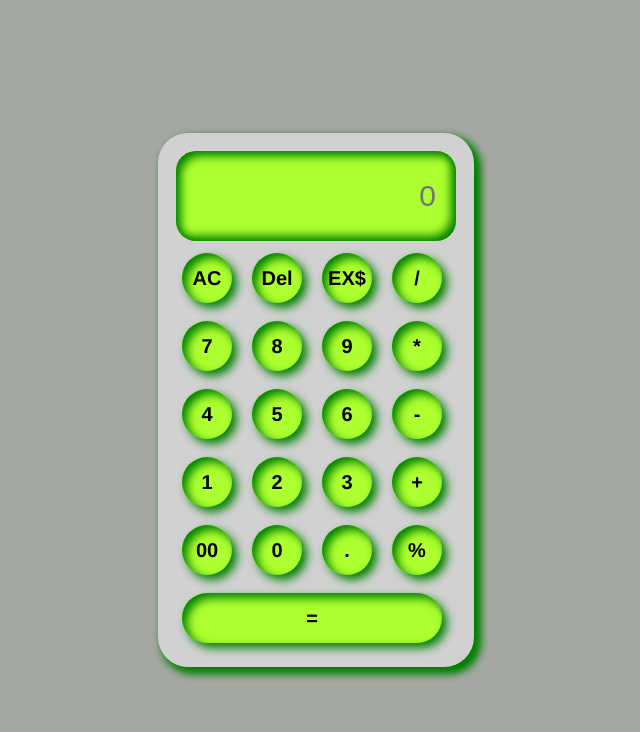
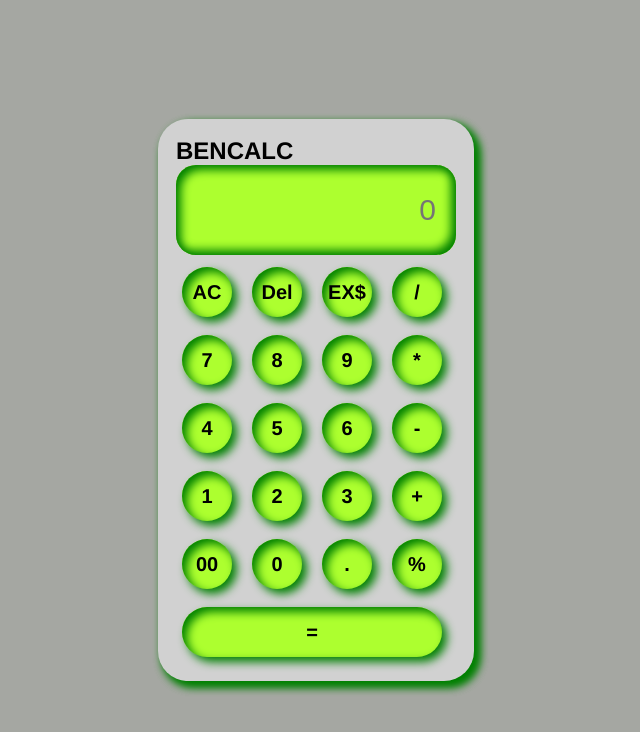
Before and after one commit to benadekunle/Calculator, a plain HTML site: page index.html in a window 1280 px wide. Shown: the whole page, without its empty margins (324-964 px from the left). Drawn offline with Linux system fonts and the light colour scheme.

Commit message:
index.html

```diff
--- a/index.html
+++ b/index.html
@@ -9,10 +9,11 @@
 </head>
 <body>
  <section>
+
     <div class="container mt-3">
 
         <div class="buttons">
-
+            <h1>BENCALC</h1>
             <input type="text" id="screen" placeholder="0">
             <button onclick="AC()" >AC</button>
             <button onclick="del()" >Del</button>
```
